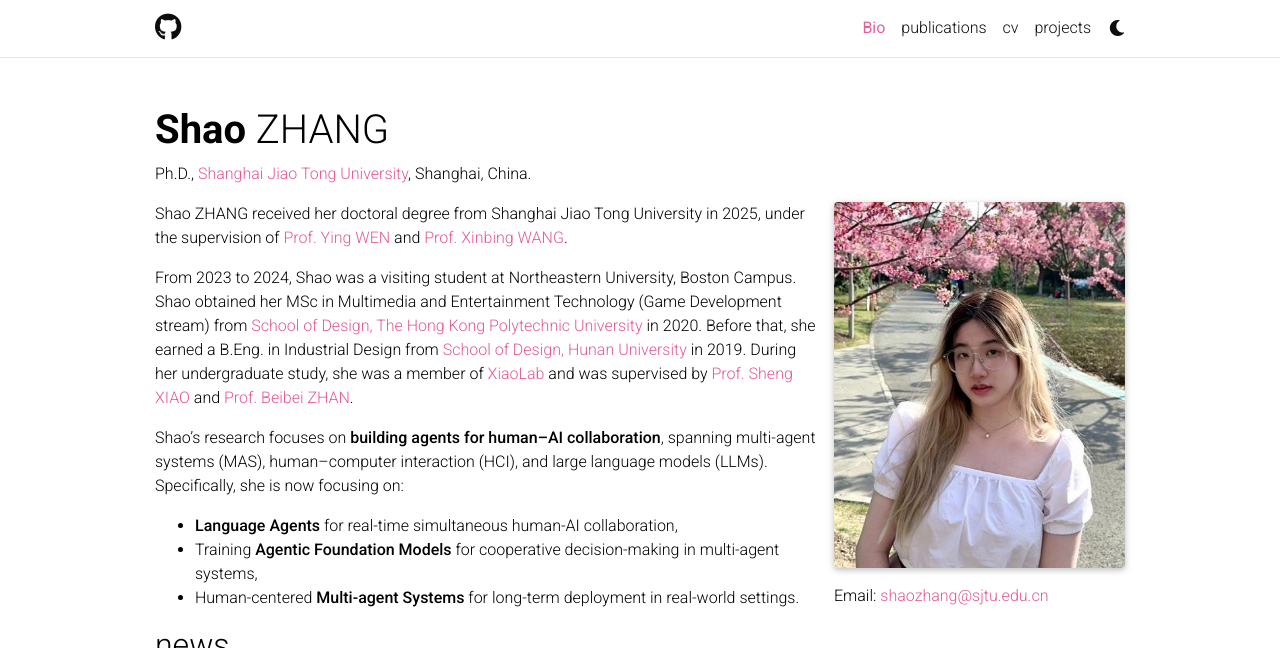
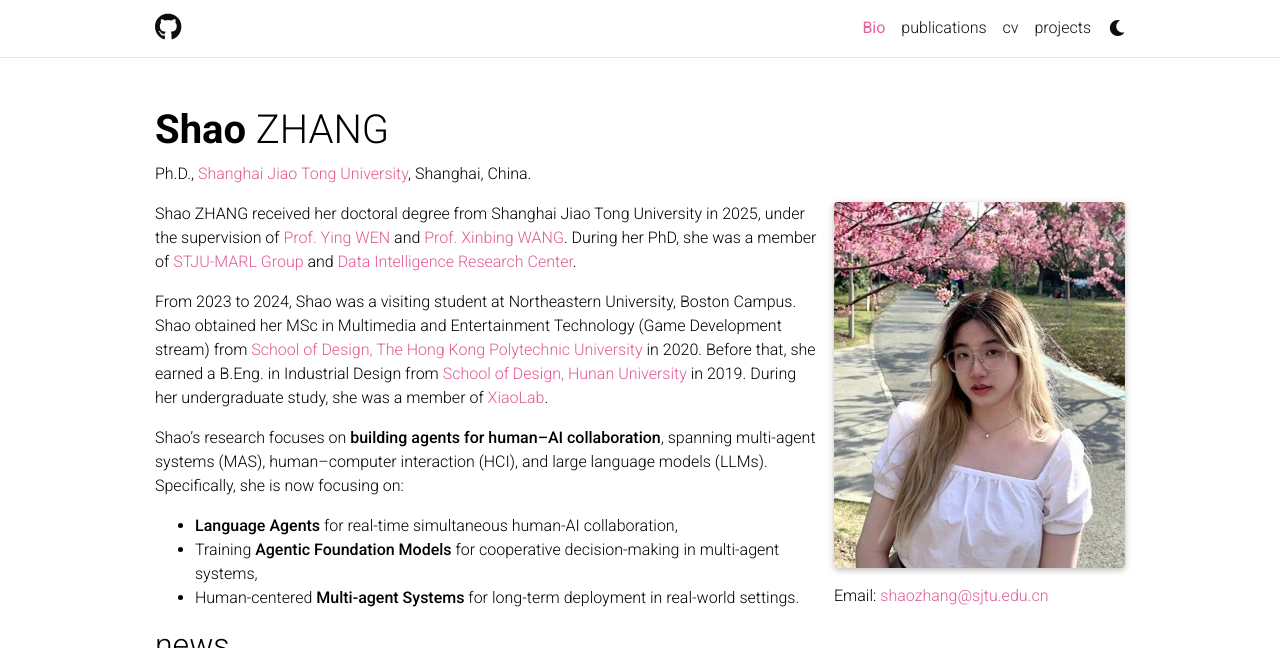
Before and after one commit to ShaoZhang0115/shaozhang_home_page, a Jekyll site: the page built from _pages/about.md, in a window 1280 px wide and 900 px high, cut to the strip 0-648 px from the top of the window. Built offline with Jekyll 4.4.1, drawn with Linux system fonts in a browser that asks for light colours; full-size pictures stand in for the smaller copies a plugin makes; comment, search, counter and statistics services are not loaded; a style sheet for code colours, icons or effects is not loaded.

Commit message:
Update about.md with additional information on Shao ZHANG
Added details about Shao ZHANG's PhD group and research focus.

```diff
--- a/_pages/about.md
+++ b/_pages/about.md
@@ -20,10 +20,10 @@ selected_papers: true # includes a list of papers marked as "selected={true}"
 social: false  # includes social icons at the bottom of the page
 ---
 
-Shao ZHANG received her doctoral degree from Shanghai Jiao Tong University in 2025, under the supervision of [Prof. Ying WEN](https://yingwen.io/) and [Prof. Xinbing WANG](https://www.cs.sjtu.edu.cn/~wang-xb/).
+Shao ZHANG received her doctoral degree from Shanghai Jiao Tong University in 2025, under the supervision of [Prof. Ying WEN](https://yingwen.io/) and [Prof. Xinbing WANG](https://www.cs.sjtu.edu.cn/~wang-xb/). During her PhD, she was a member of [STJU-MARL Group](https://github.com/sjtu-marl) and [Data Intelligence Research Center](https://dirc.sjtu.edu.cn/#/).
 
 From 2023 to 2024, Shao was a visiting student at Northeastern University, Boston Campus.
-Shao obtained her MSc in Multimedia and Entertainment Technology (Game Development stream) from [School of Design, The Hong Kong Polytechnic University](https://www.sd.polyu.edu.hk/en/) in 2020. Before that, she earned a B.Eng. in Industrial Design from [School of Design, Hunan University](http://design.hnu.edu.cn/) in 2019. During her undergraduate study, she was a member of [XiaoLab](http://xiaolab.net/) and was supervised by [Prof. Sheng XIAO](http://xiaolab.net/) and [Prof. Beibei ZHAN](http://ylsy.hnu.edu.cn/info/1353/9629.htm).
+Shao obtained her MSc in Multimedia and Entertainment Technology (Game Development stream) from [School of Design, The Hong Kong Polytechnic University](https://www.sd.polyu.edu.hk/en/) in 2020. Before that, she earned a B.Eng. in Industrial Design from [School of Design, Hunan University](http://design.hnu.edu.cn/) in 2019. During her undergraduate study, she was a member of [XiaoLab](http://xiaolab.net/).
 
 Shao's research focuses on **building agents for human–AI collaboration**, spanning multi-agent systems (MAS), human–computer interaction (HCI), and large language models (LLMs).
 Specifically, she is now focusing on:
```
